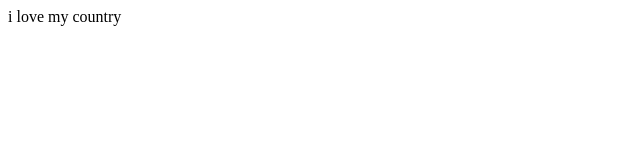
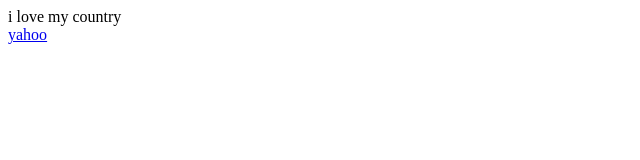
Before and after one commit to cyp1975050585/cyp1975050585.github.io, a plain HTML site: page index.html in a window 1280 px wide. Shown: the full height of the page, 0-640 px from the left. Drawn offline with Linux system fonts and the light colour scheme.

Commit message:
Update index.html

```diff
--- a/index.html
+++ b/index.html
@@ -1 +1,4 @@
 i love my country
+<br>
+<a href=http://www.yahooo.com>
+  yahoo</a>
```
